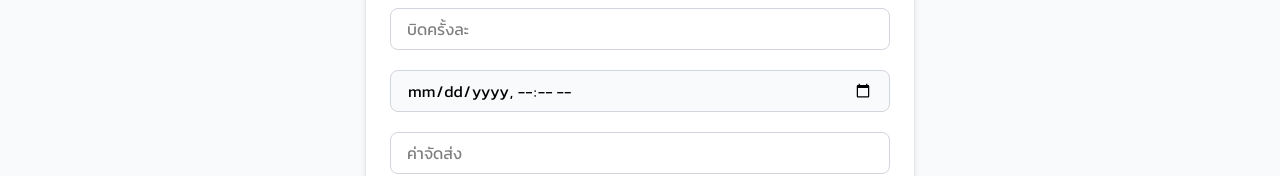
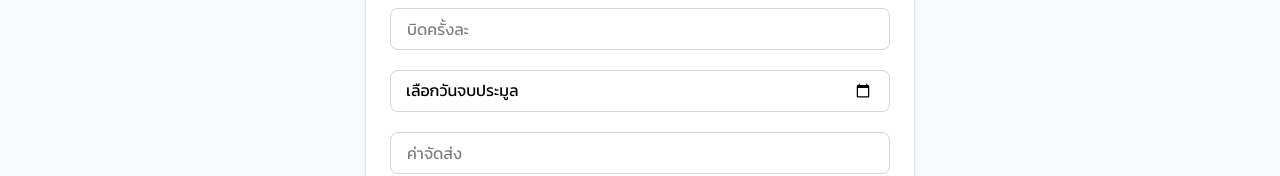
Before and after one commit to gucode-stepreneur/bidzy, a Next.js app: page / in a window 1280 px wide. Shown: the part 703-879 px from the top of the page. Built offline with nearby package versions, Linux system fonts and the light colour scheme; no server answers.

Commit message:
fix calendar placeholder

```diff
--- a/src/app/globals.css
+++ b/src/app/globals.css
@@ -18,11 +18,7 @@
 
 }
 
-input[type="datetime-local"] {
-  color: black !important; /* หรือสีดำที่ต้องการ */
-  -webkit-text-fill-color: black !important;
-  background-color: #f9fafb;
-}
+
 
 body {
   background: var(--background);
--- a/src/app/page.js
+++ b/src/app/page.js
@@ -6,11 +6,14 @@ import Popup from "@/Popup/page";
 import { Auc_board } from "@/Auc_board/page";
 import Image from "next/image";
 import Navbar from "@/Navbar/page";
+import { useRef } from "react"; // เพิ่มเข้าไป
 
 const page = () => {
+  const inputRef = useRef(null); // สร้าง ref
 
   const [isLoggedIn, setIsLoggedIn] = useState(false);
   const [idArt , setIdArt] = useState(null)
+  const [hasSelectedDate, setHasSelectedDate] = useState(false);
   const [isLoaded, setIsLoaded] = useState(false);
   const [userName, setUsername] = useState("");
   const [deadline, setDeadline] = useState("");
@@ -200,15 +203,23 @@ const page = () => {
       placeholder="บิดครั้งละ"
       required
     />
+    <div className="relative" >
+      <label htmlFor="end_at" className="block w-full h-full absolute top-2 left-4 pointer-events-auto !text-black z-100"   onClick={() => inputRef.current?.showPicker?.()}>
+      {hasSelectedDate ? "เลือกแล้ว" : "เลือกวันจบประมูล"}
+        </label>
     <input
+    id="end_at"
       type="datetime-local"
+      ref={inputRef}
       name="end_at"
       disabled={isSubmitting}
-      className={`block w-full !text-black px-4 py-2 border border-gray-300 rounded-lg ${
+      onChange={(e) => setHasSelectedDate(!!e.target.value)}
+      className={`block w-full !text-white px-4 py-2 border border-gray-300 rounded-lg ${
         isSubmitting ? 'bg-gray-100 cursor-not-allowed' : ''
       }`}
       required
     />
+    </div>
     <input
       type="number"
       name="fee"
```
